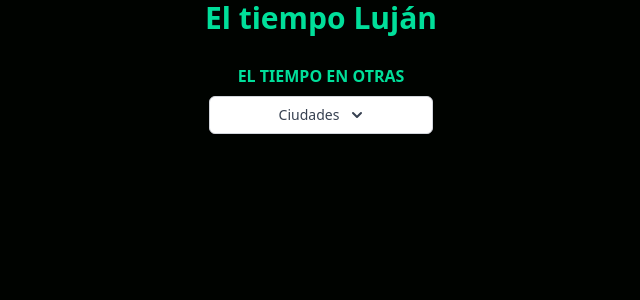
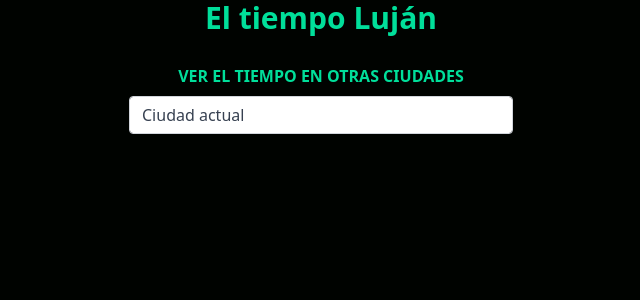
Before and after one commit to badano-nicolas/weather-app, a React (Create React App) app: page / in a window 1280 px wide. Shown: the top 300 px of the page, without its empty margins (319-959 px from the left). Built offline with nearby package versions, Linux system fonts and the light colour scheme.

Commit message:
Removed some code, changed idea

```diff
--- a/package.json
+++ b/package.json
@@ -3,8 +3,6 @@
   "version": "0.1.0",
   "private": true,
   "dependencies": {
-    "@headlessui/react": "^1.6.1",
-    "@heroicons/react": "^1.0.6",
     "@testing-library/jest-dom": "^5.16.4",
     "@testing-library/react": "^13.2.0",
     "@testing-library/user-event": "^13.5.0",
--- a/src/components/CitySelector.jsx
+++ b/src/components/CitySelector.jsx
@@ -1,70 +1,42 @@
-import React, { Fragment } from 'react';
-import { Menu, Transition } from '@headlessui/react';
-import { ChevronDownIcon } from '@heroicons/react/solid';
+import React from 'react';
 import cities from '../lib/cities.json'
-
-
-function classNames(...classes) {
-  return classes.filter(Boolean).join(' ');
-}
 
 const CitySelector = () => {
   return (
     <div className='max-w-[800px] w-full h-screen mx-auto text-center flex flex-col mt-5'>
 
       <p className='text-[#00df9a] font-bold p-2'>
-        EL TIEMPO EN OTRAS
+        VER EL TIEMPO EN OTRAS CIUDADES
       </p>
 
 
 
       <div className='w-full'>
-        <Menu as='div' className='relative inline-block text-left w-56'>
-          <div>
-            <Menu.Button className='inline-flex justify-center w-full rounded-md border border-gray-300 shadow-sm px-4 py-2 bg-white text-sm font-medium text-gray-700 hover:bg-gray-50 focus:outline-none focus:ring-2 focus:ring-offset-2 focus:ring-offset-gray-100 focus:ring-indigo-500'>
-              Ciudades
-              <ChevronDownIcon
-                className='-mr-1 ml-2 h-5 w-5'
-                aria-hidden='true'
-              />
-            </Menu.Button>
-          </div>
-
-          <Transition
-            as={Fragment}
-            enter='transition ease-out duration-100'
-            enterFrom='transform opacity-0 scale-95'
-            enterTo='transform opacity-100 scale-100'
-            leave='transition ease-in duration-75'
-            leaveFrom='transform opacity-100 scale-100'
-            leaveTo='transform opacity-0 scale-95'
-          >
-            <Menu.Items className='origin-top-right absolute right-0 mt-2 w-56 rounded-md shadow-lg bg-white ring-1 ring-black ring-opacity-5 divide-y divide-gray-100 focus:outline-none'>
-
+        <div class="flex justify-center">
+          <div class="mb-3 xl:w-96">
+            <select class="form-select appearance-none
+              block
+              w-full
+              px-3
+              py-1.5
+              text-base
+              font-normal
+              text-gray-700
+              bg-white bg-clip-padding bg-no-repeat
+              border border-solid border-gray-300
+              rounded
+              transition
+              ease-in-out
+              m-0
+              focus:text-gray-700 focus:bg-white focus:border-blue-600 focus:outline-none" aria-label="City selector">
+              <option selected>Ciudad actual</option>
               {cities.map((city) => {
                 return (
-                  <div className='py-1'>
-                    <Menu.Item>
-                      {({ active }) => (
-                        <a
-
-                          className={classNames(
-                            active
-                              ? 'bg-gray-100 text-gray-900'
-                              : 'text-gray-700',
-                            'block px-4 py-2 text-sm'
-                          )}
-                        >
-                          {city.name}
-                        </a>
-                      )}
-                    </Menu.Item>
-                  </div>
-                )
-              })}
-            </Menu.Items>
-          </Transition>
-        </Menu>
+                  <option value={city.id} key={city.id}>{city.name}</option>
+                )})}
+            </select>
+          </div>
+        </div>
       </div>
     </div>
   )
```
